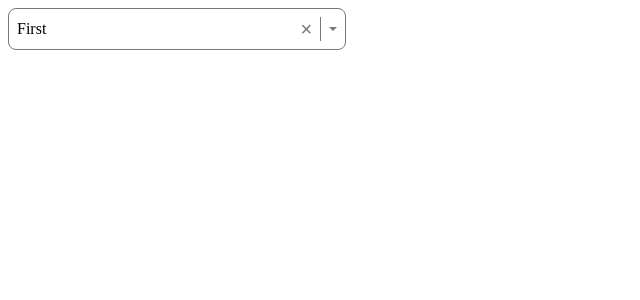
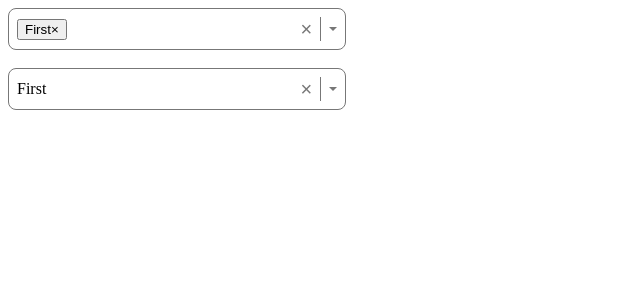
Before and after one commit to temoabb/react-select-React-TypeScript, a React (Vite) app: page / in a window 1280 px wide. Shown: the top 300 px of the page, without its empty margins (0-640 px from the left). Built offline with nearby package versions, Linux system fonts and the light colour scheme.

Commit message:
Finish multiselect logic

```diff
--- a/src/App.tsx
+++ b/src/App.tsx
@@ -1,5 +1,7 @@
-import { useState } from 'react'
+import { useState } from 'react';
+
 import Select from './Select';
+import { SelectOption } from './Select';
 
 const options = [
   { label: "First", value: 1 },
@@ -13,15 +15,24 @@ const options = [
 ];
 
 function App() {
-  const [value, setValue] = useState<typeof options[0] | undefined>(options[0]);
+  const [value1, setValue1] = useState<SelectOption | undefined>(options[0]);
+  const [value2, setValue2] = useState<SelectOption[]>([options[0]]);
+
   console.log('rendering App')
 
   return (
     <div className="App">
       <Select
+        multiple
         options={options}
-        value={value}
-        onChange={(o) => setValue(o)}
+        value={value2}
+        onChange={(o) => setValue2(o)}
+      />
+      <br />
+      <Select
+        options={options}
+        value={value1}
+        onChange={(o) => setValue1(o)}
       />
     </div>
   )
--- a/src/Select.tsx
+++ b/src/Select.tsx
@@ -1,18 +1,29 @@
 import React, { useEffect, useState } from 'react';
 import styles from './Select.module.css';
 
-type SelectOption = {
+export type SelectOption = {
   label: string
   value: string | number
 }
 
+type SingleSelectProps = {
+  multiple?: false,
+  value?: SelectOption,
+  onChange: (value: SelectOption | undefined) => void
+}
+
+type MultipleSelectProps = {
+  multiple: true,
+  value: SelectOption[], // it is gonna be an empty array or an array that has values inside of it
+  onChange: (value: SelectOption[]) => void
+}
+
 type SelectProps = {
   options: SelectOption[]
-  value?: SelectOption // This means that it is an optional field. We do not have to give a value to it. It can be an undefined
-  onChange: (value: SelectOption | undefined) => void // it returns nothing
-}
+} & (SingleSelectProps | MultipleSelectProps)
 
-const Select = ({ options, value, onChange }: SelectProps) => {
+
+const Select = ({ multiple, options, value, onChange }: SelectProps) => {
   console.log("Rendering Select");
 
   const [isOpen, setIsOpen] = useState(false);
@@ -26,18 +37,24 @@ const Select = ({ options, value, onChange }: SelectProps) => {
 
   const clearOptions = (e: any) => {
     e.stopPropagation();
-    onChange(undefined);
+    multiple ? onChange([]) : onChange(undefined)
   };
 
   const selectOption = (option: SelectOption) => {
-    if (option !== value) {
-      onChange(option)
+    if (multiple) {
+      if (value.includes(option)) {
+        onChange(value.filter(v => v !== option))
+      } else {
+        onChange([...value, option])
+      }
     } else {
-      console.log("Option === value");
+      if (option !== value) {
+        onChange(option)
+      }
     }
   };
 
-  const isOptionSelected = (option: SelectOption) => option === value;
+  const isOptionSelected = (option: SelectOption) => multiple ? value.includes(option) : option === value;
 
   return (
     <div
@@ -46,7 +63,22 @@ const Select = ({ options, value, onChange }: SelectProps) => {
       className={styles.container}
       tabIndex={0}
     >
-      <span className={styles.value}>{value?.label}</span>
+      <span className={styles.value}>
+        {
+          multiple
+            ? value.map(v => (
+              <button
+                key={Math.random()}
+                onClick={(e) => {
+                  e.stopPropagation();
+                  selectOption(v)
+                }}>
+                {v.label}
+                <span className={styles["remove-btn"]}>&times;</span>
+              </button>
+            )) : value?.label
+        }
+      </span>
       <button onClick={(e) => clearOptions(e)} className={styles["clear-btn"]}>&times;</button>
       <div className={styles.divider}></div>
       <div className={styles.caret}></div>
```
